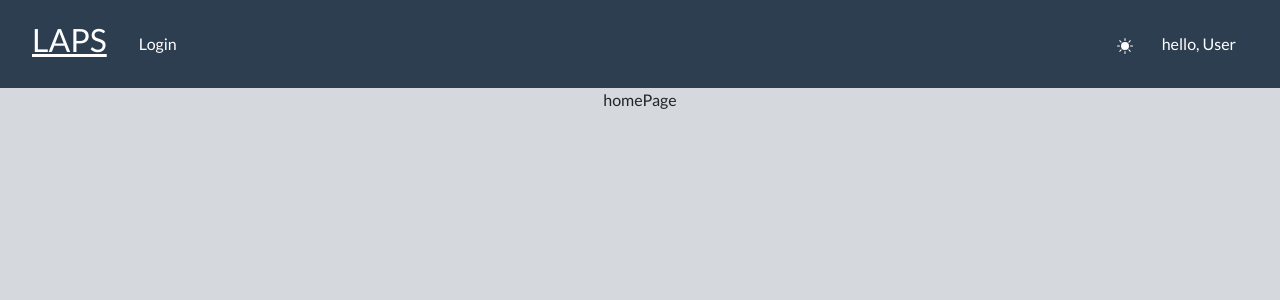
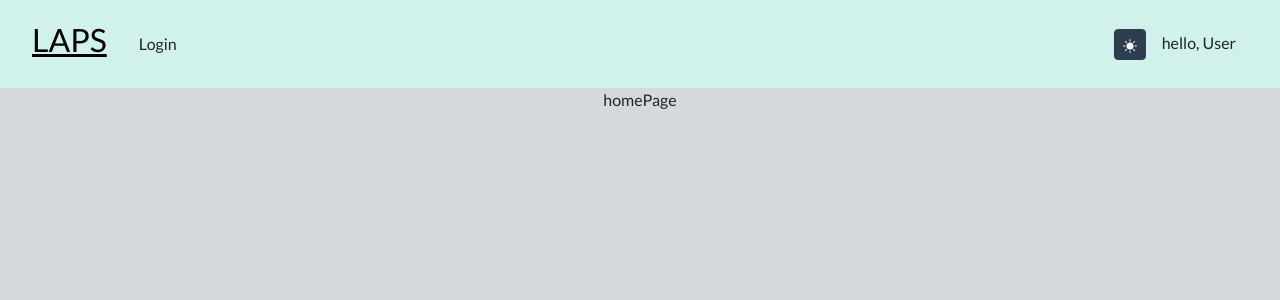
Before and after one commit to Qibaoooo/LAPS, a React (Create React App) app in the folder frontend/: page / in a window 1280 px wide. Shown: the top 300 px of the page. Built offline with nearby package versions, Linux system fonts and the light colour scheme.

Commit message:
nav bar font color

```diff
--- a/frontend/src/pages/components/myNavBar.js
+++ b/frontend/src/pages/components/myNavBar.js
@@ -2,20 +2,20 @@ import React, { useEffect, useState } from "react";
 import { Navbar, Container, Nav, NavDropdown, Button } from "react-bootstrap";
 import { getUserinfo } from "../utils/userinfo";
 import { BsFillMoonStarsFill, BsFillSunFill } from "react-icons/bs";
-import {saveColorMode, getColorMode} from "../utils/colorModeSave"
+import { saveColorMode, getColorMode } from "../utils/colorModeSave";
 
 function MyNavBar(props) {
   let userinfo = getUserinfo();
 
-  const [colorMode, setColorMode] = useState()
+  const [colorMode, setColorMode] = useState();
 
   useEffect(() => {
     if (getColorMode()) {
-      console.log("color: ", getColorMode())
-      setColorMode(getColorMode())
+      console.log("color: ", getColorMode());
+      setColorMode(getColorMode());
       document.documentElement.setAttribute("data-bs-theme", colorMode);
     }
-  },[colorMode])
+  }, [colorMode]);
 
   const handleLogout = () => {
     localStorage.removeItem("userinfo");
@@ -25,32 +25,26 @@ function MyNavBar(props) {
   const onClickColorModeButton = () => {
     if (getColorMode() === "light") {
       // console.log("set to dark")
-      saveColorMode("dark")
-      setColorMode("dark")
+      saveColorMode("dark");
+      setColorMode("dark");
     } else {
       // console.log("set to light")
-      saveColorMode("light")
-      setColorMode("light")
+      saveColorMode("light");
+      setColorMode("light");
     }
   };
 
   return (
-    <Navbar
-      bg="primary"
-      className="justify-content-between"
-      style={{ color: "white" }}
-    >
+    <Navbar className="justify-content-between bg-success-subtle">
       <Container className="justify-content-start">
         <Navbar.Brand href="/about">
           <h3
             style={{
-              color: "white",
               paddingLeft: "20px",
               textDecoration: "underline",
             }}
           >
-            {" "}
-            LAPS{" "}
+            LAPS
           </h3>
         </Navbar.Brand>
         {userinfo ? (
@@ -62,7 +56,7 @@ function MyNavBar(props) {
             Login
           </Nav.Link>
         )}
-        {userinfo &&
+        {userinfo && (
           <NavDropdown className="mx-3" title="Staff" id="basic-nav-dropdown">
             <NavDropdown.Item href="/staff/leave/list">
               View Leave Applications
@@ -78,25 +72,22 @@ function MyNavBar(props) {
             </NavDropdown.Item>
             <NavDropdown.Divider />
           </NavDropdown>
-        }
+        )}
       </Container>
       <Container
         className="justify-content-end mx-3"
-        style={{ alignItems: "baseline" }}
+        style={{ alignItems: "end" }}
       >
-        <Button onClick={onClickColorModeButton}>
-          {colorMode==="light" ?
-          <BsFillMoonStarsFill /> :
-          <BsFillSunFill />
-        }
+        <Button size="sm" onClick={onClickColorModeButton}>
+          {colorMode === "light" ? <BsFillMoonStarsFill /> : <BsFillSunFill />}
         </Button>
         <h6 className="mx-3" href="">
           hello, {userinfo ? userinfo.username : "User"}
         </h6>
         {userinfo && (
-          <Button className="" onClick={handleLogout} variant="dark" size="sm">
-            logout
-          </Button>
+          <h6 onClick={handleLogout}>
+            <a href="">logout</a>
+          </h6>
         )}
       </Container>
     </Navbar>
```
Lines whose indentation alone changed are shown as unchanged.
